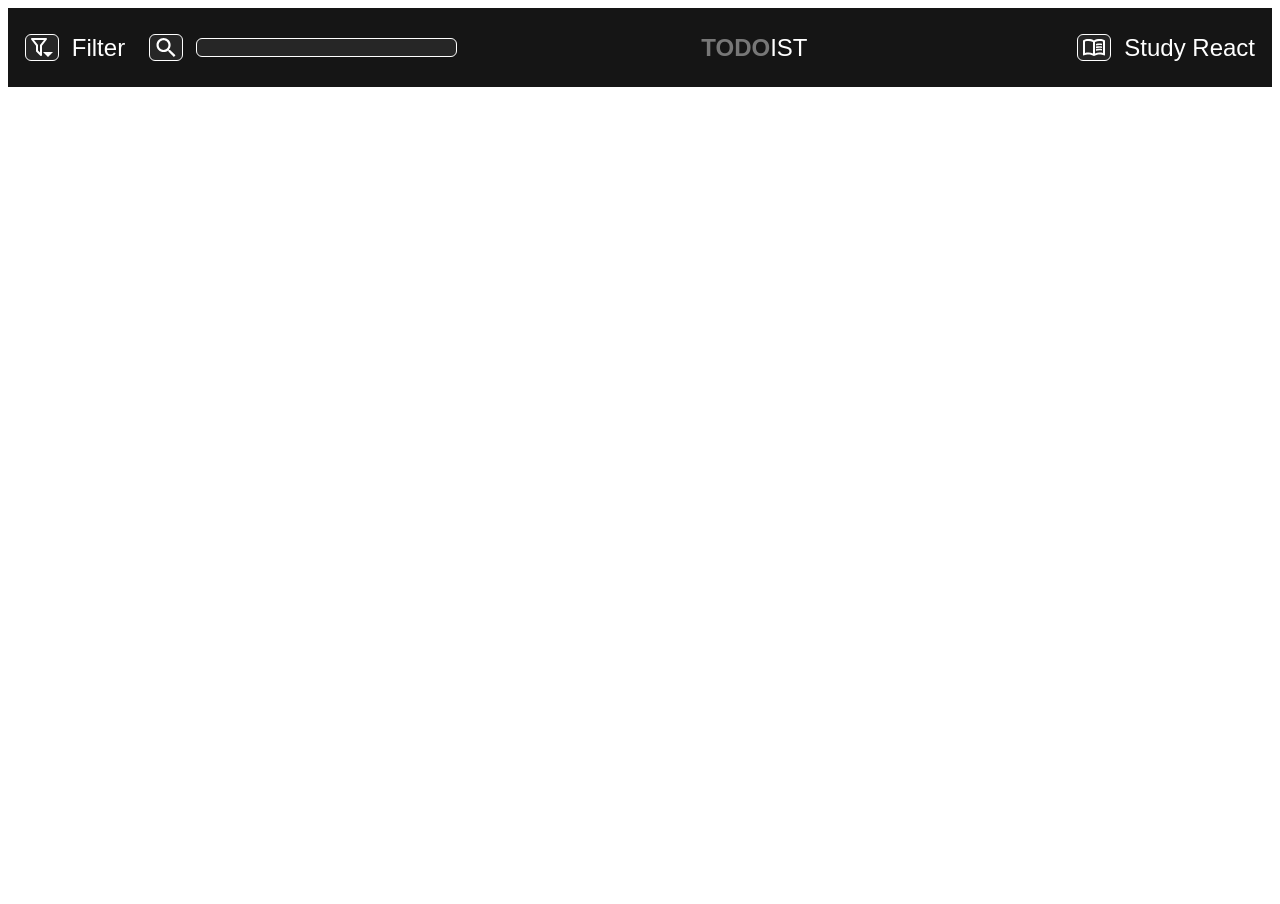
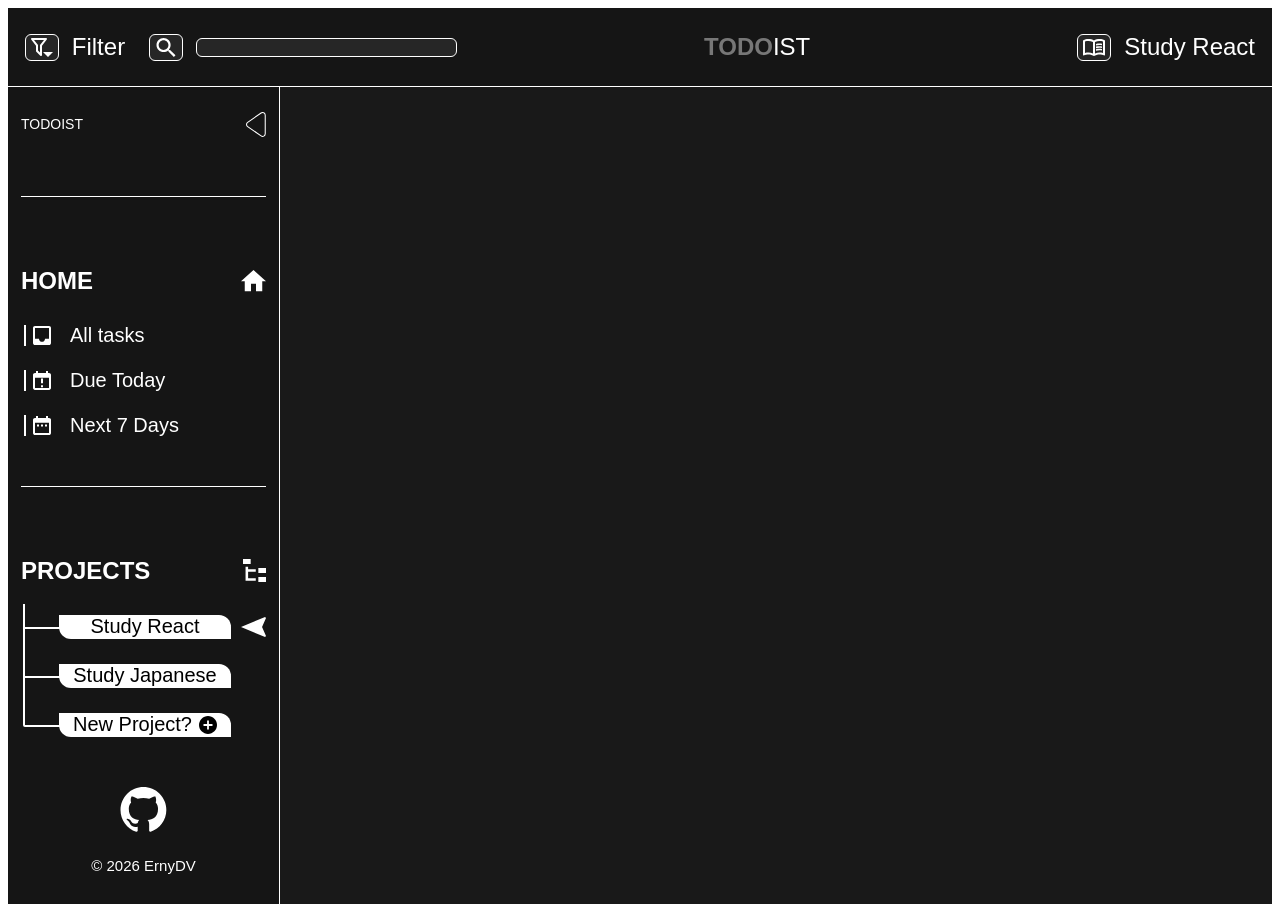
Before and after one commit to Darshvoid/todo-list, a website built with webpack: page src/index.html in a window 1280 px wide. Before the commit the page ends 800 px from the top, so only its background shows below. Built offline with nearby package versions, Linux system fonts and the light colour scheme; files whose address does not match are found by name.

Commit message:
Finish sidebar and Add main-content section

```diff
--- a/src/index.css
+++ b/src/index.css
@@ -1,8 +1,17 @@
 @import url();
 
+
+:root{
+  --background-main-black: #151515;
+  --main-white: #FFFFFF;
+
+
+}
 *{
   font-family: sans-serif;
   box-sizing: content-box;
+
+  color: var(--main-white);
 }
 
 button{
@@ -10,28 +19,51 @@
   padding: 0;
 }
 
+.icon{
+  height: 25px;
+}
+
+.app-container{
+  display: grid;
+  height: 100vh;
+
+  grid-template: 79px 1fr / 272px 1fr;
+}
+
+
 .flex-wrapper{
   display: flex;
+
+  height: fit-content;
+
+  align-items: center;
+}
+
+.margin-right-auto{
+  margin-right: auto;
+}
+
+.margin-right-sm{
+  margin-right: 7px;
 }
 
 .margin-right-med{
   margin-right: clamp(4px, 1.875vw, 36px);
 }
 
-.margin-left-lg{
-  margin-left: clamp(4px, 2vw, 100px);
-}
 
+/* Header */
 .header{
   display: flex;
   align-items: center;
   justify-content: space-between;
 
-  height: 79px;
+  grid-column: 1 / 3;
   padding: 0 17px;
 
-  background-color: #151515;
-  border-bottom: #FFFF;
+  background-color: var(--background-main-black);
+  border-bottom: 1px solid var(--main-white);
+
 }
 
 .header__button{
@@ -57,7 +89,7 @@
   min-width: 32px;
 
   border-radius: 6px;
-  border: 1px solid #FFFFFF;
+  border: 1px solid var(--main-white);
 
   background-color: #262626;
 }
@@ -69,9 +101,10 @@
 
 .header__button-text{
   max-height: 36px;
+  width: max-content;
 
   font-size: 24px;
-  color: #FFFFFF;
+  color: var(--main-white);
 }
 
 .header__search{
@@ -79,79 +112,206 @@
   width: 255px;
 
   border-radius: 6px;
-  border: 1px solid #FFFFFF;
+  border: 1px solid var(--main-white);
 
   background-color: #262626;
 }
 
 .header__heading{
+  position: absolute;
+  left: 55%;
+
   font-size: 24px;
   font-weight: 400;
 
 
-  color: #FFFFFF;
+  color: var(--main-white);
 }
 
 .header__heading--highlight{
   color: #777777;
 }
 
+/* SIDEBAR */
 
-@media (max-width: 750px) {
-  .header__button-text{
-    font-size: 18px;
+.sidebar{
+  display: flex;
+  flex-direction: column;
+
+  grid-row: 2/ 3;
+  gap: 50px;
+  padding: 15px 13px;
+
+
+  border-right: 1px solid var(--main-white);
+  background-color: var(--background-main-black);
+
+  z-index: 1;
 }
 
-  .header__heading{
-    font-size: 18px;
+.sidebar__title{
+  display: inline-block;
+
+  font-size: 14px;
 }
 
-  .header__button{
-    height: 20px;
+.sidebar__minimize-icon{
+  height: 25px;
 }
 
-  .header__button-icon{
-    height: 14px;
+.sidebar__seperator{
+  height: 1px;
+  width: 100%;
+
+  background-color: var(--main-white);
 }
 
-  .header__search{
-    height: 20px;
-    width: 125px;
-  }
+.sidebar__home{
+  display: flex;
+  flex-direction: column;
+
+  gap: 10px;
 }
 
-@media (max-width: 520px) {
-  .header{
-    padding: 0;
+.home__actions{
+  display: flex;
+  flex-direction: column;
+
+  margin-left: 3px;
+  gap: 24px;
+}
+.home__action{
+  display: flex;
   align-items: center;
-    justify-content: space-around;
-  }
-  .header__button-text{
-    display: none;
-    font-size: 18px;
+
+  gap: 19px;
+  height: 21px;
 }
 
-  .header__heading{
-    font-size: 24px;
+.home__action-text{
+  width: max-content;
+
+  font-size: 20px;
 }
 
-  .header__button{
-    flex-direction: column;
-    height: 20px;
+.home__icon-decorator{
+  height: 21px;
+  width: 2px;
+
+  background-color: var(--main-white);
 }
 
-  .header__button-icon-wrapper{
-    height: 40px;
-    width: 80px;
+.sidebar__projects{
+  display: flex;
+  flex-direction: column;
+
+  gap: 10px;
 }
 
-  .header__button-icon{
-    height: 24px;
+.projects__container{
+  display: flex;
+  flex-direction: column;
+
+  gap: 25px;
 }
 
-  .header__search{
-    display: none;
-    height: 18px;
-    width: 32px;
+.projects__project{
+
+
+  margin-left: 38px;
 }
+
+.projects__project-text{
+  font-size: 20px;
+
+  color: #000000;
+
+
+
+  z-index: 1;
 }
+
+.projects__project-pointer{
+  position: absolute;
+  left: 106%;
+}
+/* tree styling for sidebar projects */
+.vertical-first{
+  position: absolute;
+  top: -46%;
+  left: -21%;
+
+  height: 25px;
+  width: 2px;
+
+
+
+  background-color: var(--main-white);
+}
+
+.vertical{
+  position: absolute;
+  top: -154%;
+  left: -21%;
+
+  height: 51px;
+  width: 2px;
+
+  border-bottom-left-radius: 42px;
+
+
+
+  background-color: var(--main-white);
+}
+.horizontal{
+  position: absolute;
+  top: 50%;
+  left: -20%;
+
+  height: 2px;
+  width: 36px;
+
+
+  background-color: var(--main-white);
+}
+
+.rectangle{
+  display: flex;
+  align-items: center;
+  justify-content: center;
+
+  position: relative;
+
+  height: 24px;
+  width: 172px;
+
+  border-top-right-radius: 12px;
+  border-bottom-left-radius: 12px;
+
+  background-color: var(--main-white);
+  z-index: -1;
+}
+
+.sidebar__footer{
+  display: flex;
+  flex-direction: column;
+  justify-content: center;
+  text-align: center;
+  gap: 10px;
+
+  margin-top: auto;
+}
+
+.sidebar__github{
+  height: 45px;
+}
+
+.sidebar__copyright{
+  font-size: 15px;
+  font-weight: 100;
+}
+/* MAIN CONTENT */
+
+.main-content{
+  background-color: #191919;
+}
--- a/src/index.html
+++ b/src/index.html
@@ -8,6 +8,7 @@
     <link rel="stylesheet" href="styles/reset.css">
 </head>
 <body>
+    <div class="app-container">
         <header class="header">
 
             <div class="flex-wrapper">
@@ -28,7 +29,7 @@
 
             <h1 class="header__heading"> <strong class="header__heading--highlight">TODO</strong>IST</h1>
 
-        <button class="header__button margin-left-lg">
+            <button class="header__button">
                 <div class="header__button-icon-wrapper">
                     <img class="header__button-icon" src="./icons/Book.svg" alt="">
                 </div>
@@ -36,8 +37,96 @@
             </button>
         </header>
 
-    <aside>
+        <aside class="sidebar">
+            <div class="flex-wrapper">
+                <p class="sidebar__title margin-right-auto">TODOIST</p>
+                <img id="sidebar__minimize-icon" class="icon" src="icons/sidebar-minimize.svg" alt="">
+            </div>
 
+            <div class="sidebar__seperator"></div>
+
+            <div class="sidebar__home">
+                <div class="flex-wrapper">
+                    <h2 class="home__title margin-right-auto">HOME</h2>
+                    <img src="icons/home.svg" alt="">
+                </div>
+
+                <div class="home__actions">
+                    <div class="home__action">
+                        <div class=" flex-wrapper">
+                            <div class="home__icon-decorator margin-right-sm"></div>
+                            <img src="icons/all-tasks.svg" alt="">
+                        </div>
+
+                        <p class="home__action-text">All tasks</p>
+                    </div>
+
+                    <div class="home__action">
+                        <div class=" flex-wrapper">
+                            <div class="home__icon-decorator margin-right-sm"></div>
+                            <img src="icons/calendar-important.svg" alt="">
+                        </div>
+
+                        <p class="home__action-text">Due Today</p>
+                    </div>
+
+                    <div class="home__action">
+                        <div class=" flex-wrapper">
+                            <div class="home__icon-decorator margin-right-sm"></div>
+                            <img src="icons/calendar-week.svg" alt="">
+                        </div>
+
+                        <p class="home__action-text">Next 7 Days</p>
+                    </div>
+                </div>
+            </div>
+                        <div class="sidebar__seperator"></div>
+
+
+            <div class="sidebar__projects">
+                <div class="flex-wrapper">
+                    <h2 class="projects__title margin-right-auto">PROJECTS</h2>
+                    <img src="icons/projects.svg" alt="">
+                </div>
+
+                <div class="projects__container">
+                    <div class="projects__project">
+                        <div class="rectangle">
+                            <div class="vertical-first"></div>
+                            <div class="horizontal"></div>
+                            <p class="projects__project-text">Study React</p>
+                            <img class="projects__project-pointer" src="icons/project-pointer.svg" alt="">
+                        </div>
+                    </div>
+
+                    <div class="projects__project">
+                        <div class="rectangle">
+                            <div class="vertical"></div>
+                            <div class="horizontal"></div>
+                            <p class="projects__project-text">Study Japanese</p>
+                        </div>
+                    </div>
+
+                    <div class="projects__project">
+                        <div class="rectangle">
+                            <div class="vertical"></div>
+                            <div class="horizontal"></div>
+                            <p class="projects__project-text margin-right-sm">New Project?</p>
+                            <img src="icons/new-project.svg" alt="">
+                        </div>
+                    </div>
+                </div>
+            </div>
+
+            <div class="sidebar__footer">
+                <img class="sidebar__github" src="icons/github.svg" alt="">
+                <p class="sidebar__copyright">© 2026 ErnyDV</p>
+            </div>
         </aside>
+
+        <main class="main-content">
+
+        </main>
+    </div>
 </body>
 </html>
--- a/webpack.config.js
+++ b/webpack.config.js
@@ -1,6 +1,5 @@
 import path from "node:path";
 import HtmlWebpackPlugin from "html-webpack-plugin";
-import { ru } from "date-fns/locale";
 
 export default {
     entry: "./src/index.js",
```
Also changed, not shown: src/icons/all-tasks.svg (added), src/icons/calendar-important.svg (added), src/icons/calendar-week.svg (added), src/icons/github.svg (added), src/icons/home.svg (added), src/icons/new-project.svg (added), src/icons/project-pointer.svg (added), src/icons/projects.svg (added), src/icons/sidebar-minimize.svg (added). Lines whose indentation alone changed are shown as unchanged.
